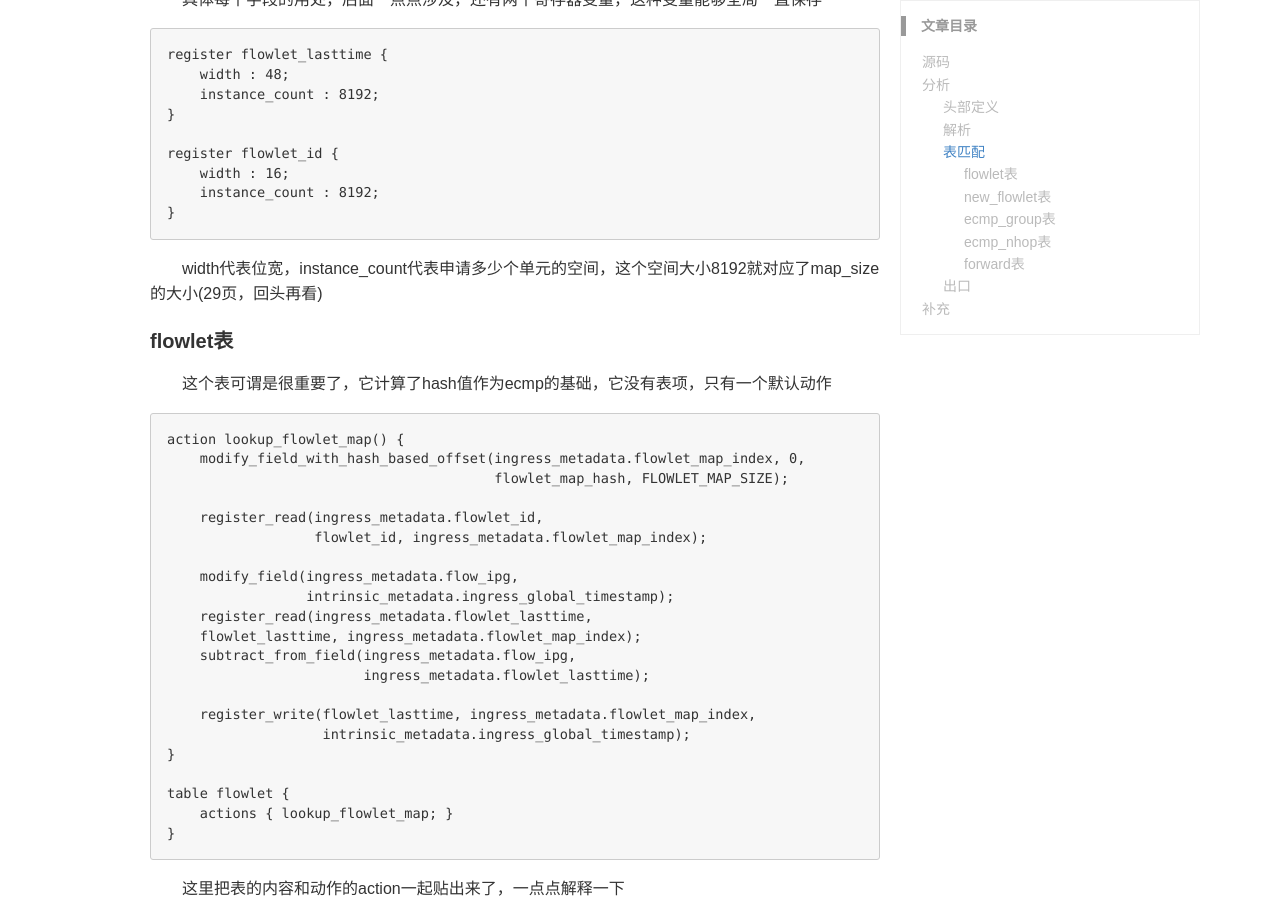
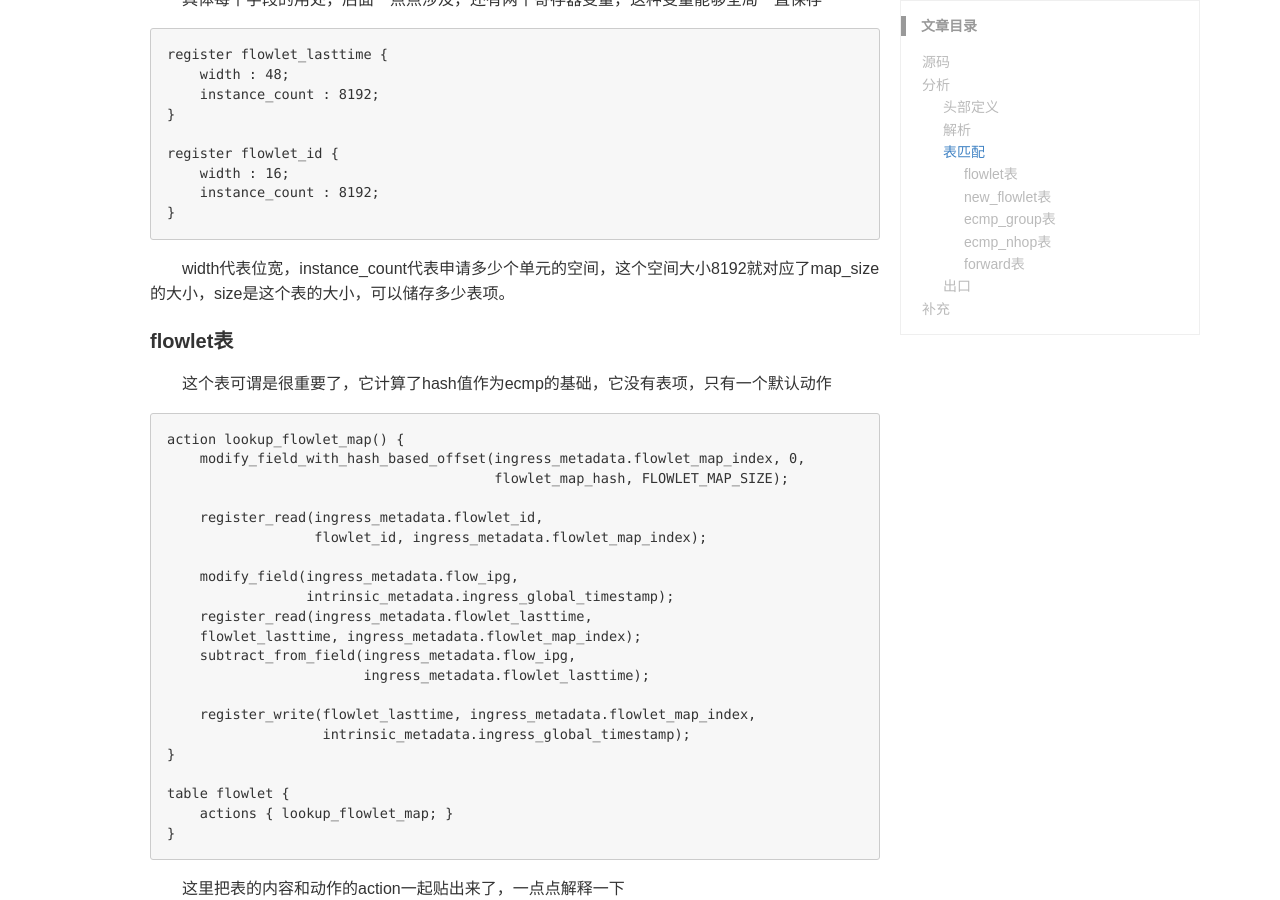
Before and after one commit to wkaa/wkaa.github.io, a Jekyll site: the page built from _posts/2017-08-11-P4-tutorials-flowlet-switching.md, in a window 1280 px wide and 900 px high, scrolled down 1431 px. Built offline with Jekyll 4.4.1, drawn with Linux system fonts in a browser that asks for light colours; comment, search, counter and statistics services are not loaded.

Commit message:
修正了关于table中size的作用的错误
size表示表的大小，能储存多少表项

````diff
--- a/_includes/sidebar-qrcode.html
+++ b/_includes/sidebar-qrcode.html
@@ -2,3 +2,9 @@
 <h3>这个内容暂时空着吧</h3>
 <!-- <img style="border:1px solid #dddddd;height:192px;width:192px" src="{{ site.url }}/assets/images/qrcode.jpg" alt="闷骚的程序员" /> -->
 {% endif %}
+
+{% if site.url contains 'localhost' %}
+<h3>这个内容暂时空着吧</h3>
+
+
+{% endif %}
--- a/_posts/2017-08-11-P4-tutorials-flowlet-switching.md
+++ b/_posts/2017-08-11-P4-tutorials-flowlet-switching.md
@@ -65,7 +65,7 @@ register flowlet_id {
 }
 ```
 
-　　width代表位宽，instance_count代表申请多少个单元的空间，这个空间大小8192就对应了map_size的大小(29页，回头再看)
+　　width代表位宽，instance_count代表申请多少个单元的空间，这个空间大小8192就对应了map_size的大小，size是这个表的大小，可以储存多少表项。
 
 #### flowlet表
 
````
Also changed, not shown: _posts/2017-08-10-P4-tutorials-Sources-routing.md (+1 -1 lines).
